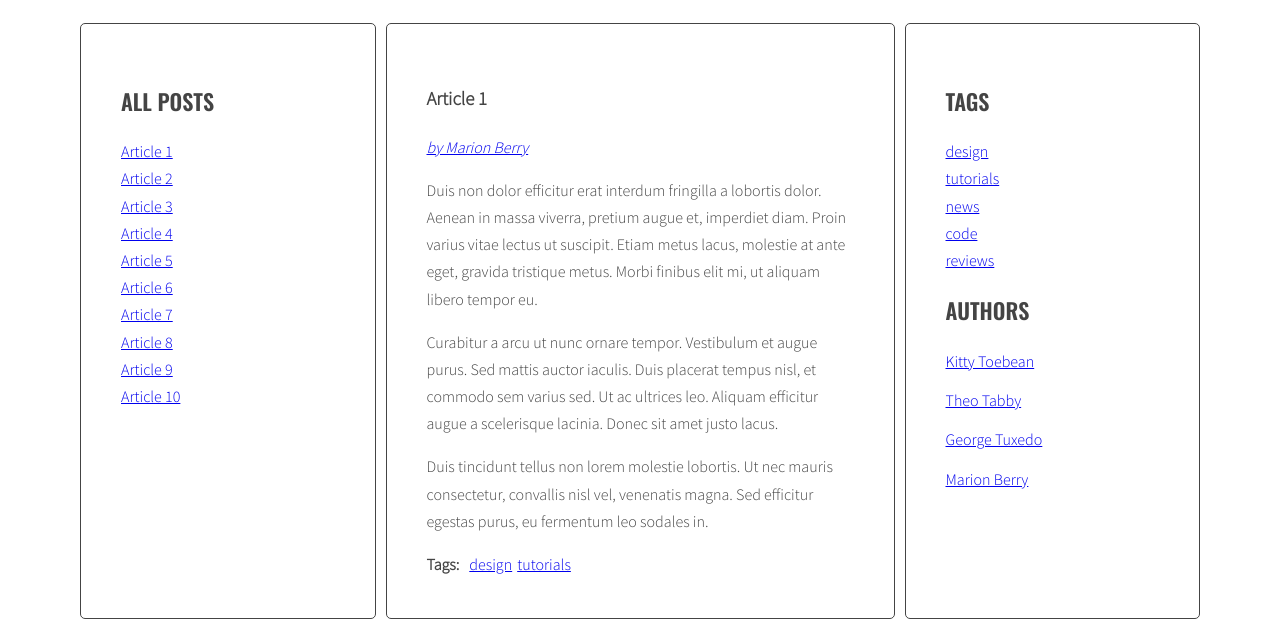
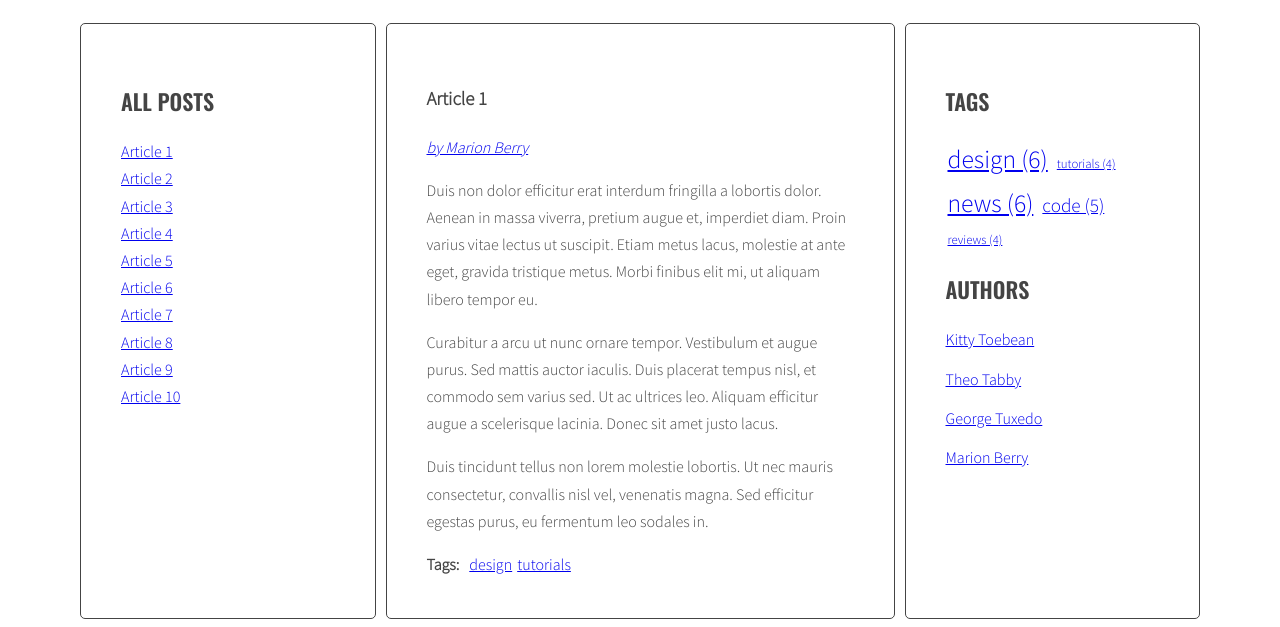
Before and after one commit to dawidkasza/javascript-blog, a website: page index.html in a window 1280 px wide. Shown: the part 220-847 px from the top of the page. Drawn offline with nearby package versions, Linux system fonts and the light colour scheme.

Commit message:
Add function calculateTagsClass and calculateTagsParams and change style

```diff
--- a/index.html
+++ b/index.html
@@ -160,7 +160,7 @@
             </section>
             <aside class="sidebar" aria-label="Secondary">
                <h2 class="section-title">Tags</h2>
-               <ul class="list tags">
+               <ul class="list tags list-horizontal">
                   <!--
                   <li><a href="#">design</a> <span>(6)</span></li>
                   <li><a href="#">code</a> <span>(5)</span></li>
--- a/js/script.js
+++ b/js/script.js
@@ -27,7 +27,9 @@
       optTitleListSelector = '.titles',
       optArticleTagsSelector = '.post-tags .list',
       optArticleAuthorsSelector = '.post-author',
-      optTagsListSelector = '.tags.list';
+      optTagsListSelector = '.tags.list',
+      optCloudClassCount = 5,
+      ptCloudClassPrefix = 'tag-size-';
 
    // eslint-disable-next-line no-inner-declarations
    function generateTitleLinks(customSelector = '') {
@@ -57,10 +59,39 @@
 
    generateTitleLinks();
 
+
+   // eslint-disable-next-line no-inner-declarations
+   function calculateTagsParams(tags){
+      const params = {
+         min: 999999,
+         max: 0
+      };
+      for(let tag in tags){
+         console.log(tag + ' is used ' + tags[tag] + ' times');
+         if(tags[tag] > params.max){
+            params.max = tags[tag];
+         }
+         if(tags[tag] < params.min){
+            params.min = tags[tag];
+         }
+      }
+      return params;
+   }
+
+   // eslint-disable-next-line no-inner-declarations
+   function calculateTagClass(count, params){
+      const normalizedCount = count - params.min;
+      const normalizedMax = params.max - params.min;
+      const percentage = normalizedCount / normalizedMax;
+      const classNumber = Math.floor( percentage * (optCloudClassCount - 1) + 1 );
+      console.log(classNumber);
+      return classNumber;
+   }
+
    // eslint-disable-next-line no-inner-declarations
    function generateTags(){
       /* [NEW] create a new variable allTags with an empty array */
-      let allTags = [];
+      let allTags = {};
       /* find all articles */
       const articles= document.querySelectorAll(optArticleSelector);
       /* START LOOP: for every article: */
@@ -79,22 +110,35 @@
             /* add generated code to html variable */
             const linkHTML = '<li><a href="#tag-'+tag+'"><span>'+tag+'</span></a></li>';
             html=html + linkHTML;
-            if(allTags.indexOf(linkHTML) == -1){
+            if(!allTags[tag]) {
             /* [NEW] add generated code to allTags array */
-               allTags.push(linkHTML);
+               allTags[tag] = 1;
+            }  else {
+               allTags[tag]++;
             }
             /* END LOOP: for each tag */
          }
-         console.log(allTags);
+
          /* insert HTML of all the links into the tags wrapper */
          articleTagList.innerHTML = html;
          /* END LOOP: for every article: */
       }
       /* [NEW] find list of tags in right column */
       const tagList = document.querySelector(optTagsListSelector);
-      /* [NEW] add html from allTags to tagList */
-      tagList.innerHTML = allTags.join(' ');
-      console.log(tagList);
+      /* [NEW] create variable for all links HTML code */
+      const tagsParams = calculateTagsParams(allTags);
+      console.log('tagsParams:', tagsParams);
+      let allTagsHTML = '';
+
+      /* [NEW] START LOOP: for each tag in allTags: */
+      for(let tag in allTags){
+         /* [NEW] generate code of a link and add it to allTagsHTML */
+         allTagsHTML += '<li><a href="#tag-'+tag+'" class="'+ptCloudClassPrefix+calculateTagClass(allTags[tag], tagsParams)+'">'+tag+' (' + allTags[tag] + ') '+'</a></li>';
+      }
+      /* [NEW] END LOOP: for each tag in allTags: */
+
+      /*[NEW] add HTML from allTagsHTML to tagList */
+      tagList.innerHTML = allTagsHTML;
    }
 
    generateTags();
--- a/sass/style.scss
+++ b/sass/style.scss
@@ -122,3 +122,30 @@ body {
     margin: 0 10px 0 0;
   }
 }
+
+/* Tag */
+
+.tag-size-1 {
+  font-size: 80%;
+  padding: 2px;
+}
+
+.tag-size-2 {
+  font-size: 100%;
+  padding: 2px;
+}
+
+.tag-size-3 {
+  font-size: 120%;
+  padding: 2px;
+}
+
+.tag-size-4 {
+  font-size: 140%;
+  padding: 2px;
+}
+
+.tag-size-5 {
+  font-size: 160%;
+  padding: 2px;
+}
```
Also changed, not shown: css/style.css, 1 other file.
